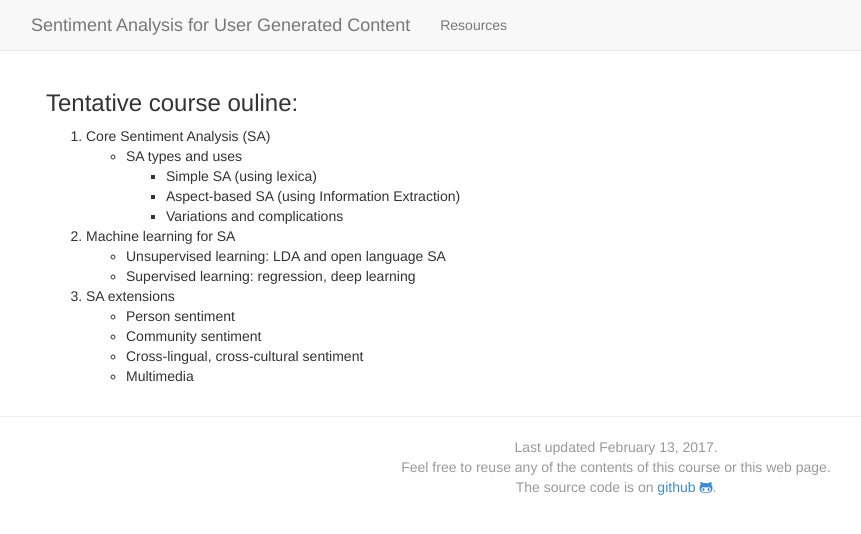
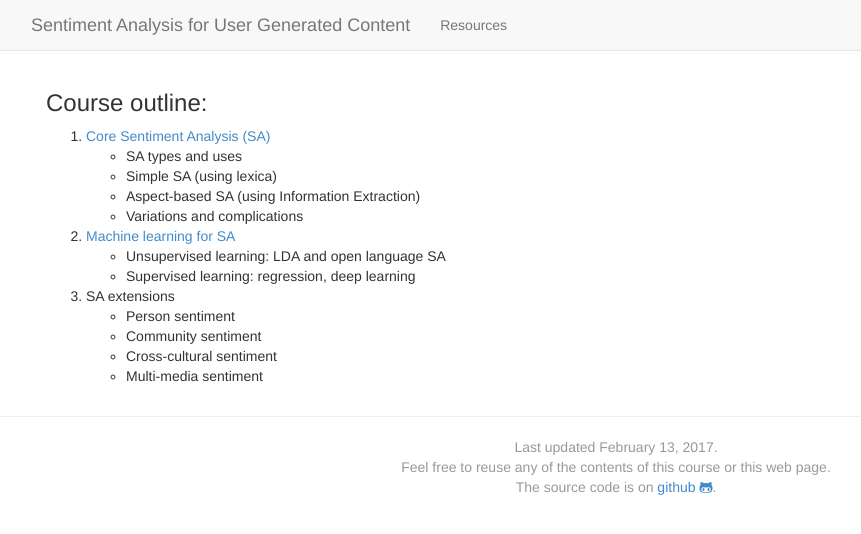
Before and after one commit to ungarl/sentiment-analysis-class, a Jekyll site: the page built from outline.md, in a window 1280 px wide. Shown: the top 534 px of the page, without its empty margins (24-885 px from the left). Built offline with Jekyll 4.4.1, drawn with Linux system fonts in a browser that asks for light colours; nearby versions of some CDN libraries.

Commit message:
finalize outline, add links

```diff
--- a/outline.md
+++ b/outline.md
@@ -3,18 +3,18 @@ layout: default
 title: Outline
 ---
 
-### Tentative course ouline:
+### Course outline:
 
-1. Core Sentiment Analysis (SA)
-- SA types and uses
+1. [Core Sentiment Analysis (SA)](./sentiment_analysis.pdf)
+  - SA types and uses
   - Simple SA  (using lexica)
   - Aspect-based  SA (using Information Extraction)
   - Variations and complications
-2. Machine learning for SA
+2. [Machine learning for SA](./machine_learning_SA.pptx)
   - Unsupervised learning: LDA and open language SA
   - Supervised learning: regression, deep learning
 3. SA extensions
   - Person sentiment
   - Community sentiment
-  - Cross-lingual, cross-cultural sentiment
-  - Multimedia
+  - Cross-cultural sentiment
+  - Multi-media sentiment
```
Also changed, not shown: readings.md (+2 -2 lines).
